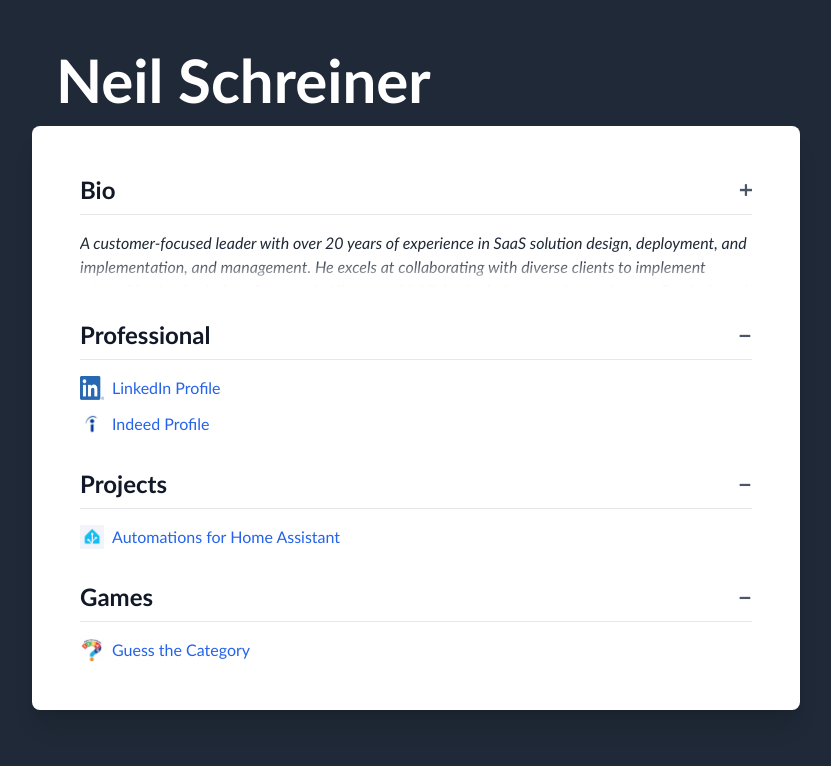
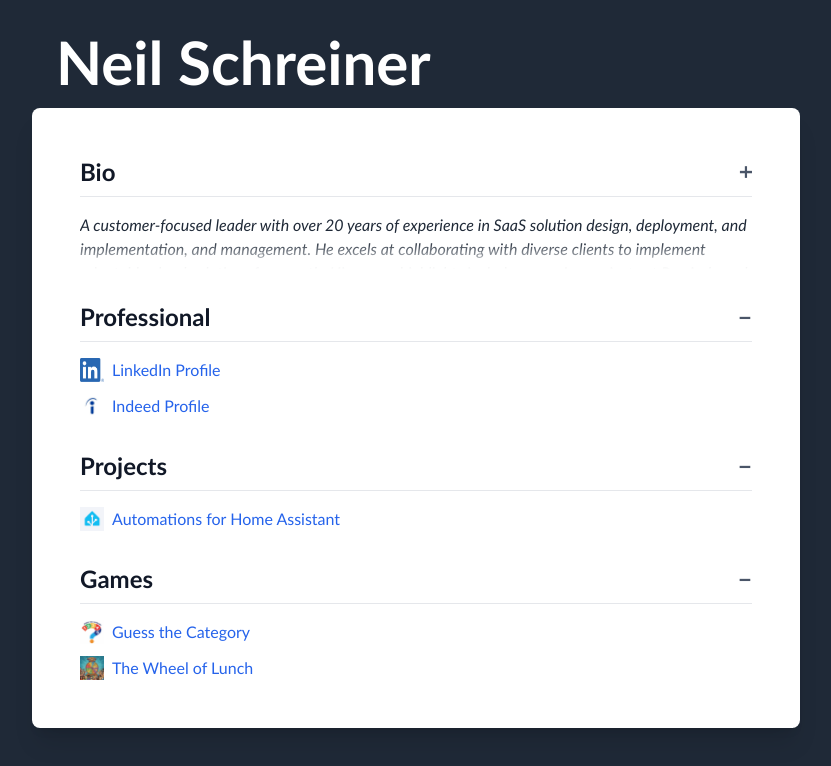
Before and after one commit to neilschreiner/neilschreiner.github.io, a plain HTML site: page index.html in a window 1280 px wide. Shown: the whole page, without its empty margins (224-1055 px from the left). Drawn offline with nearby package versions, Linux system fonts and the light colour scheme.

Commit message:
added the wheel of lunch

```diff
--- a/index.html
+++ b/index.html
@@ -134,6 +134,12 @@
                         Guess the Category
                     </a>
                 </p>
+                <p class="text-gray-800 flex items-center">
+                    <img src="wheeloflunch-400x400.png" alt="The Wheel of Lunch Logo" class="w-6 h-6 mr-2 inline-block">
+                    <a href="https://neilschreiner.github.io/TheWheelOfLunch/" target="_blank" rel="noopener noreferrer" class="text-blue-600 hover:text-blue-800 transition duration-300 ease-in-out">
+                        The Wheel of Lunch
+                    </a>
+                </p>
             </div>
         </section>
 
```
Also changed, not shown: wheeloflunch-400x400.png (added).
